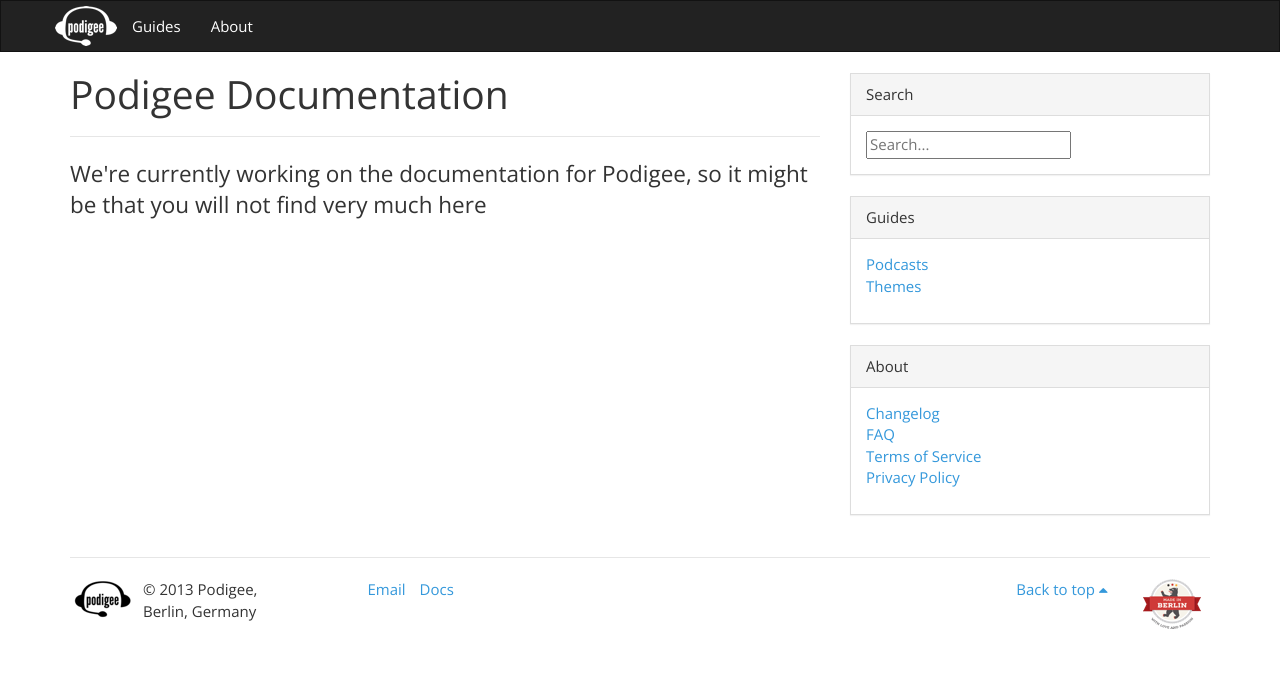
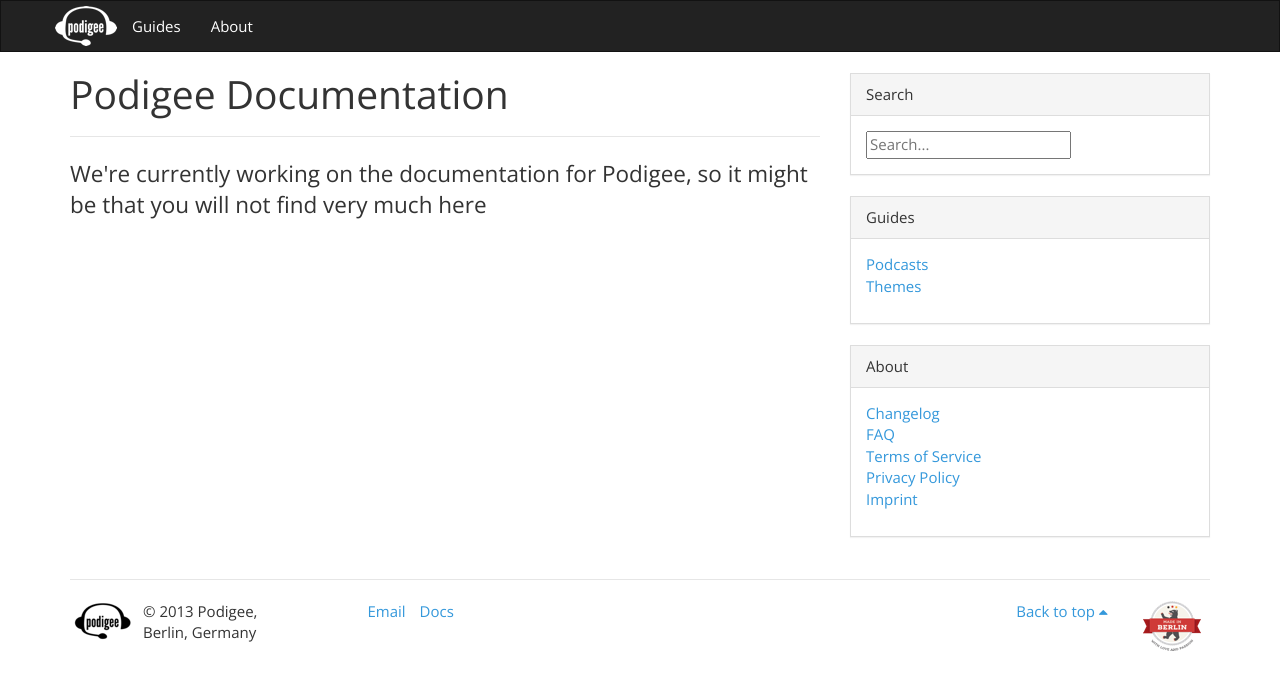
Before and after one commit to matisojka/docs.podigee.com, a Jekyll site: the page built from index.md, in a window 1280 px wide. Shown: the top 690 px of the page. Built offline with Jekyll 4.4.1, drawn with Linux system fonts in a browser that asks for light colours; nearby versions of some CDN libraries; Markdown is read by kramdown in place of the engine named in the settings.

Commit message:
adds imprint to navigation

```diff
--- a/_layouts/en.html
+++ b/_layouts/en.html
@@ -1,4 +1,3 @@
-
 <!DOCTYPE HTML>
 <html lang="en">
   <head>
@@ -110,6 +109,9 @@
                 <li>
                   <a href="/about/privacy/">Privacy Policy</a>
                 </li>
+                <li>
+                  <a href="/about/imprint/">Imprint</a>
+                </li>
               </ul>
             </div>
           </section>
```
